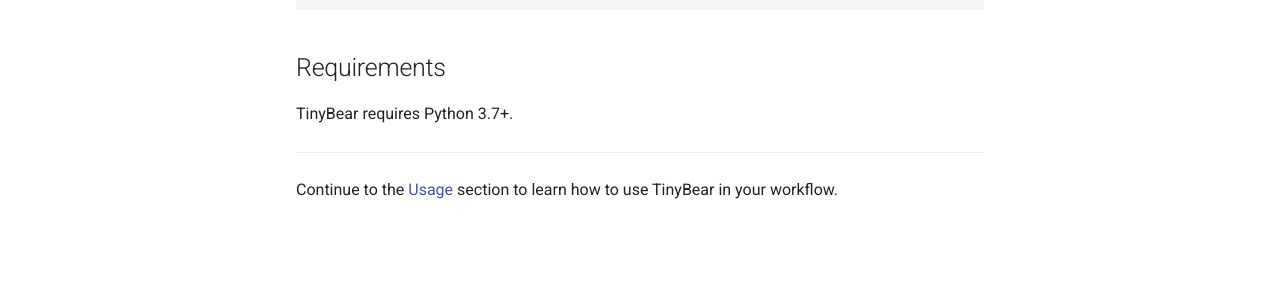
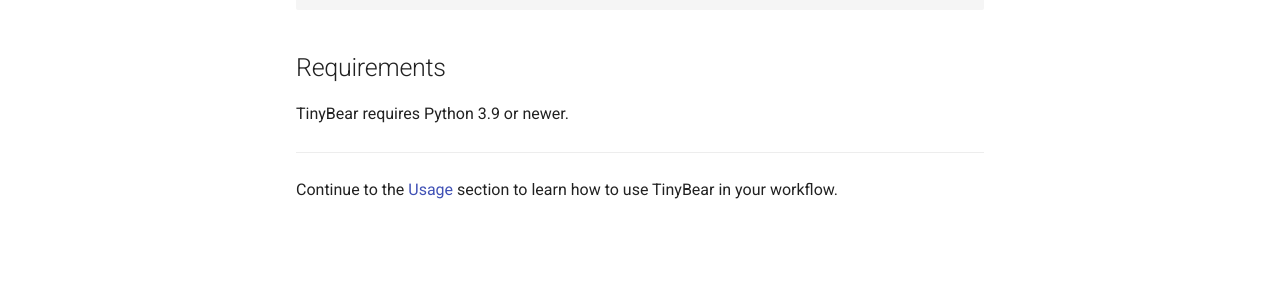
Before and after one commit to lemontree210/tinybear, an MkDocs documentation site: the page built from docs/getting_started.md, in a window 1280 px wide. Shown: the part 545-842 px from the top of the page. Built offline with MkDocs 1.6.1 and Material for MkDocs 9.7.7, drawn with Linux system fonts in a browser that asks for light colours.

Commit message:
fix Copilot remarks

```diff
--- a/docs/getting_started.md
+++ b/docs/getting_started.md
@@ -22,7 +22,7 @@
 
 ## Requirements
 
-TinyBear requires Python 3.7+.
+TinyBear requires Python 3.9 or newer.
 
 ---
 
```
Also changed, not shown: docs/index.md (+1 -1 lines).
